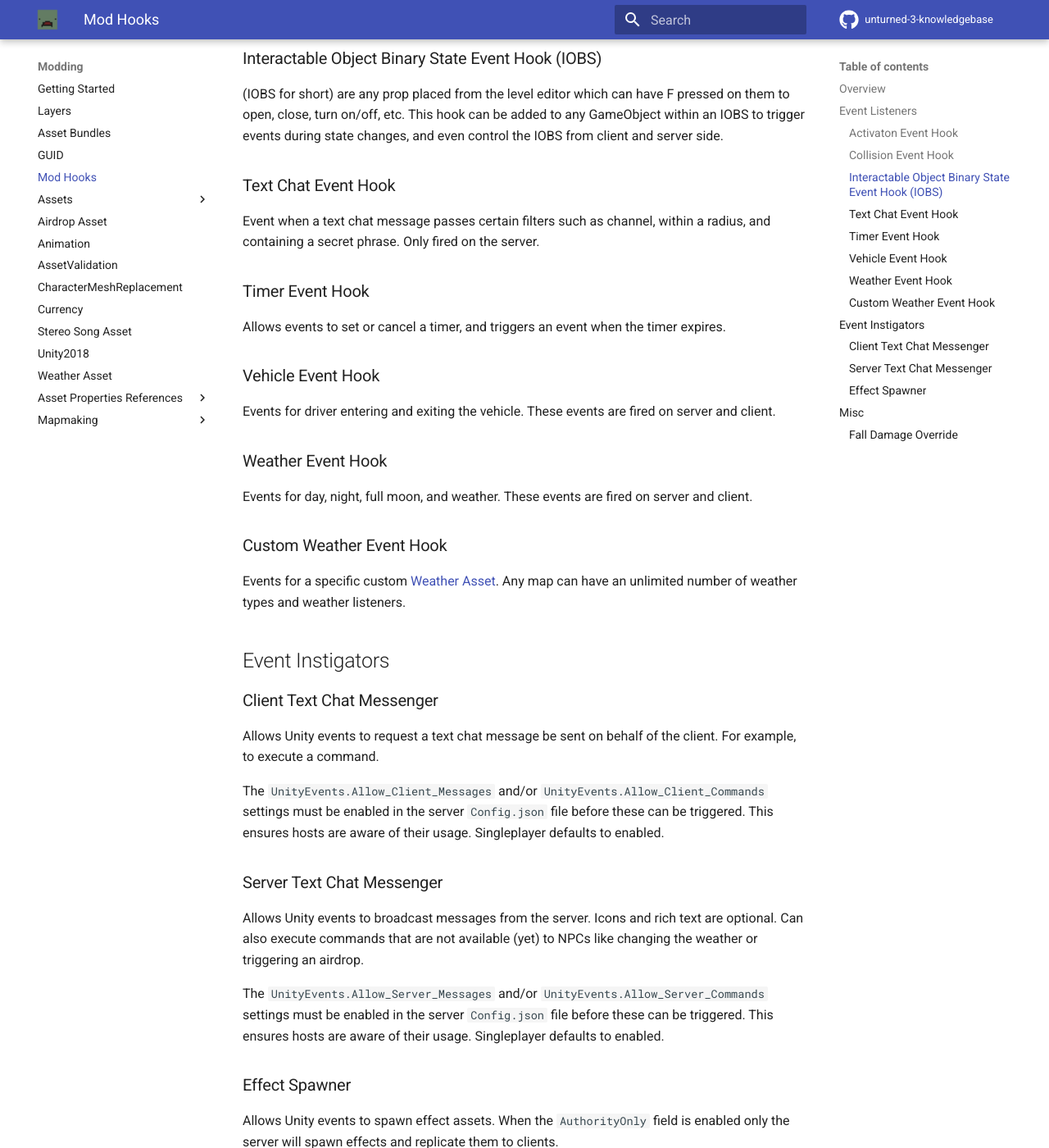
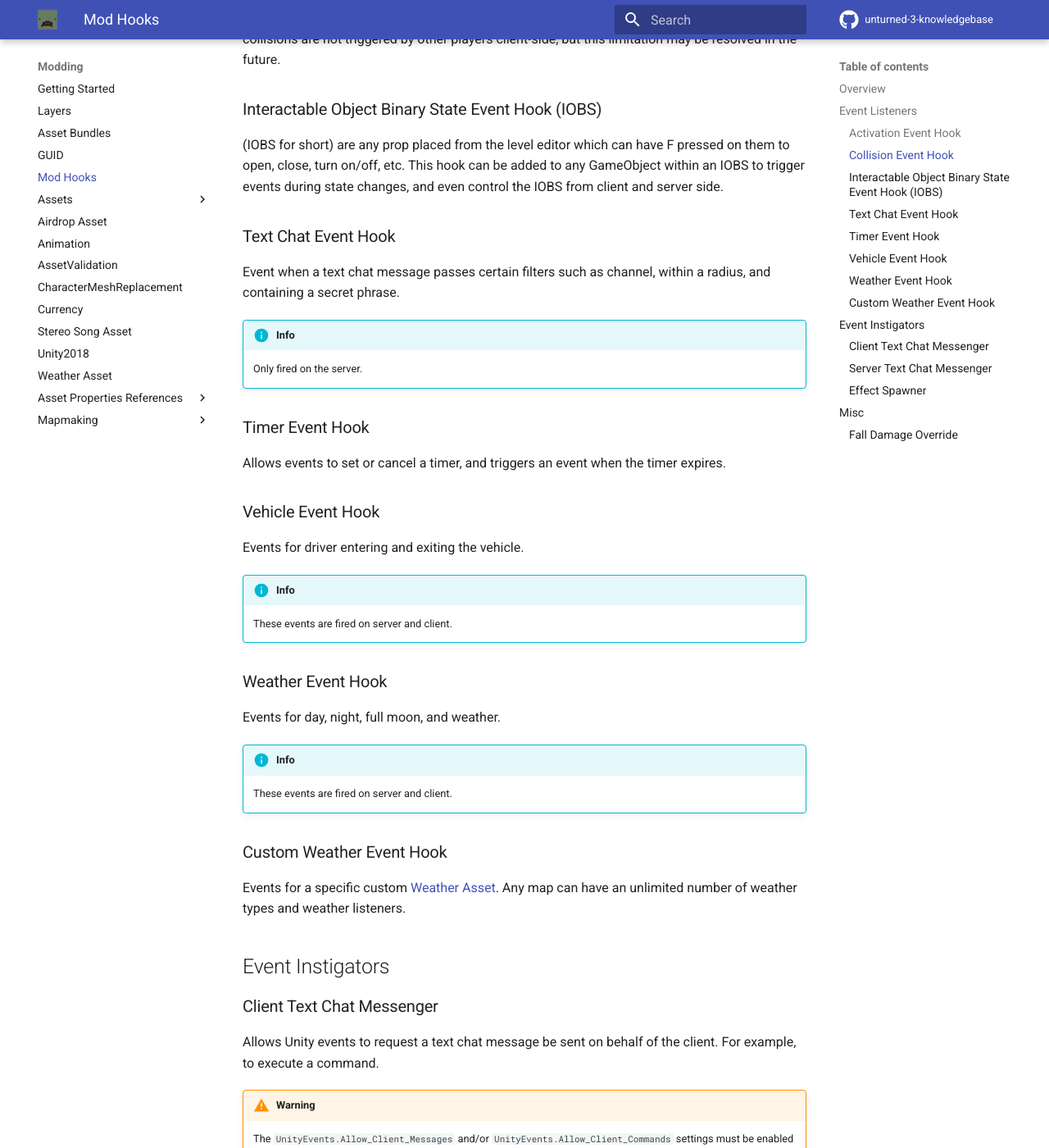
Before and after one commit to unturned-info/unturned-3-knowledgebase, an MkDocs documentation site: the page built from docs/Modding/ModHooks.md, in a window 1280 px wide and 1400 px high, scrolled down 809 px. Shown: the whole window at 82% size. Built offline with MkDocs 1.6.1 and Material for MkDocs 9.7.7, drawn with Linux system fonts in a browser that asks for light colours; comment, search, counter and statistics services are not loaded; some of the changed text lies outside the part shown.

Commit message:
Updates To newest u3 docs changes
* Updates StereoSongAsset.md to reflect official docs changes.
* Changes formatting in modding and ModHooks files.

```diff
--- a/docs/Modding/ModHooks.md
+++ b/docs/Modding/ModHooks.md
@@ -5,12 +5,12 @@
 Script Components can be added to Game Objects in Unity and exported in Asset Bundles _IF_ they match a script in the base game code. These intentionally exportable scripts are referred to as __Mod Hooks__. They can be imported into a Unity project from the Project.unitypackage, and added to game objects inside the Unturned components menu. Each script makes several Events available which can drive other component properties like visibility or play an animation.
 
 Each script documents its purpose and members within its *.cs file.
-
-Originally proposed and coined by VitaxaRusModding in this GitHub issue: [Link](https://github.com/SmartlyDressedGames/Unturned-3.x-Community/issues/435)
+!!! cite
+    Originally proposed and coined by VitaxaRusModding in this GitHub issue: [Link](https://github.com/SmartlyDressedGames/Unturned-3.x-Community/issues/435)
 
 ## Event Listeners
 
-### Activaton Event Hook
+### Activation Event Hook
 
 Events when a component or game object are enabled and disabled. Useful for extending toggleable actions in the base game.
 
@@ -24,7 +24,10 @@ Events for player overlaps with a trigger collider. Primarily useful for server-
 
 ### Text Chat Event Hook
 
-Event when a text chat message passes certain filters such as channel, within a radius, and containing a secret phrase. Only fired on the server.
+Event when a text chat message passes certain filters such as channel, within a radius, and containing a secret phrase.
+
+!!! info
+    Only fired on the server.
 
 ### Timer Event Hook
 
@@ -32,11 +35,17 @@ Allows events to set or cancel a timer, and triggers an event when the timer exp
 
 ### Vehicle Event Hook
 
-Events for driver entering and exiting the vehicle. These events are fired on server and client.
+Events for driver entering and exiting the vehicle.
+
+!!! info
+    These events are fired on server and client.
 
 ### Weather Event Hook
 
-Events for day, night, full moon, and weather. These events are fired on server and client.
+Events for day, night, full moon, and weather.
+
+!!! info
+    These events are fired on server and client.
 
 ### Custom Weather Event Hook
 
@@ -48,13 +57,15 @@ Events for a specific custom [Weather Asset](WeatherAsset.md). Any map can have
 
 Allows Unity events to request a text chat message be sent on behalf of the client. For example, to execute a command.
 
-The `UnityEvents.Allow_Client_Messages` and/or `UnityEvents.Allow_Client_Commands` settings must be enabled in the server `Config.json` file before these can be triggered. This ensures hosts are aware of their usage. Singleplayer defaults to enabled.
+!!! warning
+    The `UnityEvents.Allow_Client_Messages` and/or `UnityEvents.Allow_Client_Commands` settings must be enabled in the server `Config.json` file before these can be triggered. This ensures hosts are aware of their usage. Singleplayer defaults to enabled.
 
 ### Server Text Chat Messenger
 
 Allows Unity events to broadcast messages from the server. Icons and rich text are optional. Can also execute commands that are not available (yet) to NPCs like changing the weather or triggering an airdrop.
 
-The `UnityEvents.Allow_Server_Messages` and/or `UnityEvents.Allow_Server_Commands` settings must be enabled in the server `Config.json` file before these can be triggered. This ensures hosts are aware of their usage. Singleplayer defaults to enabled.
+!!! warning
+    The `UnityEvents.Allow_Server_Messages` and/or `UnityEvents.Allow_Server_Commands` settings must be enabled in the server `Config.json` file before these can be triggered. This ensures hosts are aware of their usage. Singleplayer defaults to enabled.
 
 ### Effect Spawner
 
```
Also changed, not shown: docs/Modding/StereoSongAsset.md (+22 -21 lines), docs/Modding/modding.md (line endings or trailing spaces).
